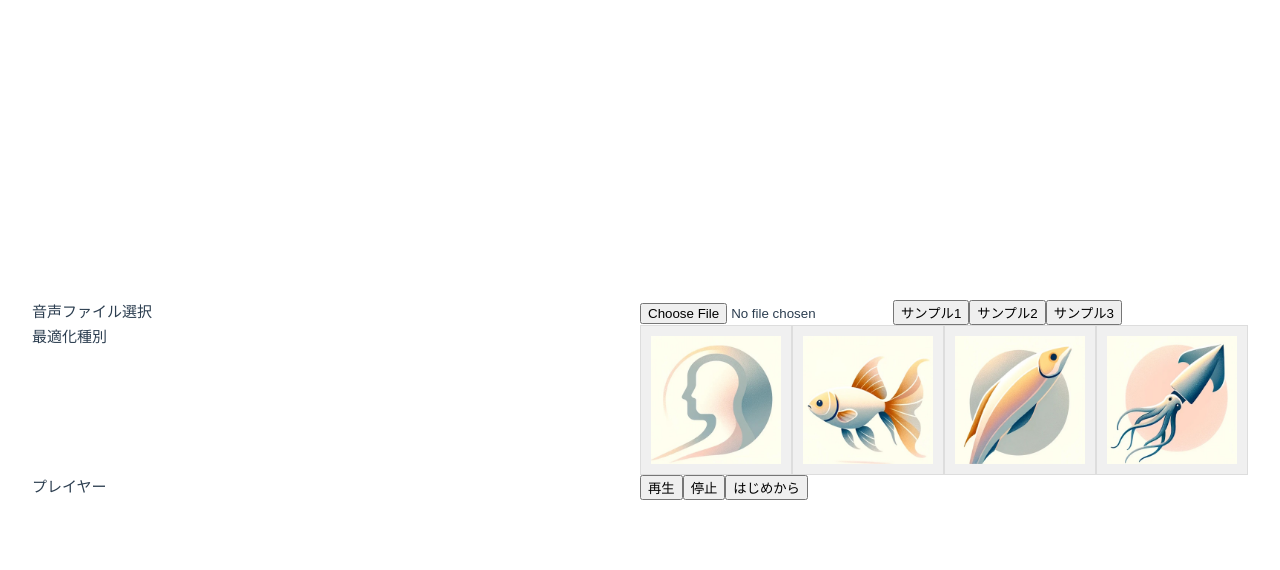
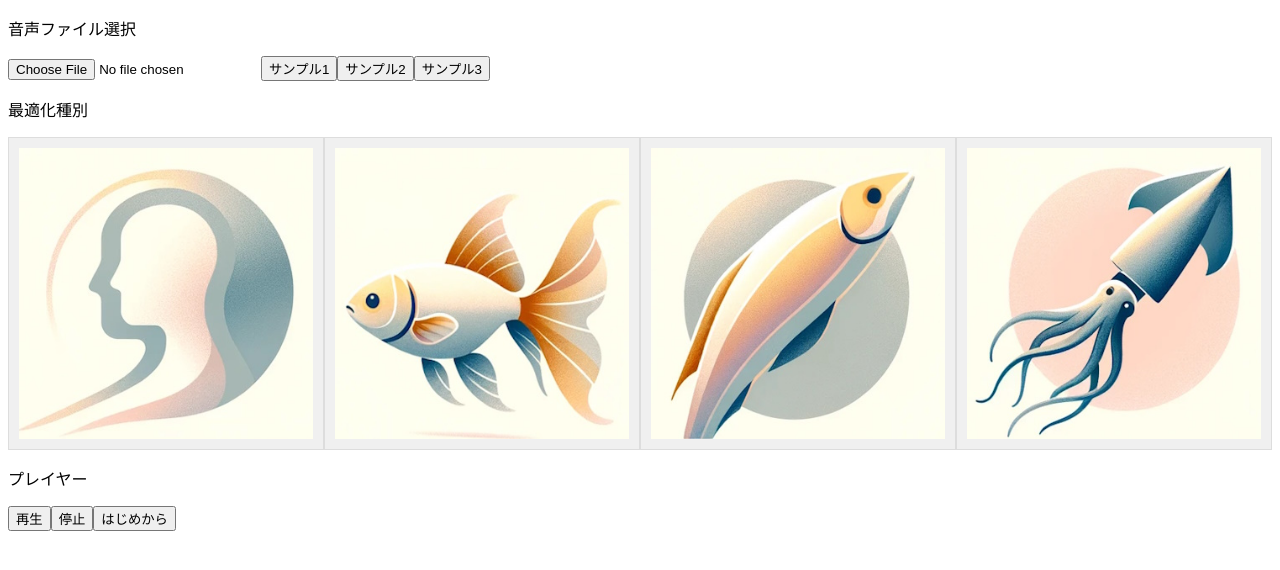
Before and after one commit to ritogk/fish-beat, a Vue app: page / in a window 1280 px wide. Shown: the top 570 px of the page. Built offline with nearby package versions, Linux system fonts and the light colour scheme.

Commit message:
未使用css delete

```diff
--- a/src/assets/base.css
+++ /dev/null
@@ -1,86 +0,0 @@
-/* color palette from <https://github.com/vuejs/theme> */
-:root {
-  --vt-c-white: #ffffff;
-  --vt-c-white-soft: #f8f8f8;
-  --vt-c-white-mute: #f2f2f2;
-
-  --vt-c-black: #181818;
-  --vt-c-black-soft: #222222;
-  --vt-c-black-mute: #282828;
-
-  --vt-c-indigo: #2c3e50;
-
-  --vt-c-divider-light-1: rgba(60, 60, 60, 0.29);
-  --vt-c-divider-light-2: rgba(60, 60, 60, 0.12);
-  --vt-c-divider-dark-1: rgba(84, 84, 84, 0.65);
-  --vt-c-divider-dark-2: rgba(84, 84, 84, 0.48);
-
-  --vt-c-text-light-1: var(--vt-c-indigo);
-  --vt-c-text-light-2: rgba(60, 60, 60, 0.66);
-  --vt-c-text-dark-1: var(--vt-c-white);
-  --vt-c-text-dark-2: rgba(235, 235, 235, 0.64);
-}
-
-/* semantic color variables for this project */
-:root {
-  --color-background: var(--vt-c-white);
-  --color-background-soft: var(--vt-c-white-soft);
-  --color-background-mute: var(--vt-c-white-mute);
-
-  --color-border: var(--vt-c-divider-light-2);
-  --color-border-hover: var(--vt-c-divider-light-1);
-
-  --color-heading: var(--vt-c-text-light-1);
-  --color-text: var(--vt-c-text-light-1);
-
-  --section-gap: 160px;
-}
-
-@media (prefers-color-scheme: dark) {
-  :root {
-    --color-background: var(--vt-c-black);
-    --color-background-soft: var(--vt-c-black-soft);
-    --color-background-mute: var(--vt-c-black-mute);
-
-    --color-border: var(--vt-c-divider-dark-2);
-    --color-border-hover: var(--vt-c-divider-dark-1);
-
-    --color-heading: var(--vt-c-text-dark-1);
-    --color-text: var(--vt-c-text-dark-2);
-  }
-}
-
-*,
-*::before,
-*::after {
-  box-sizing: border-box;
-  margin: 0;
-  font-weight: normal;
-}
-
-body {
-  min-height: 100vh;
-  color: var(--color-text);
-  background: var(--color-background);
-  transition:
-    color 0.5s,
-    background-color 0.5s;
-  line-height: 1.6;
-  font-family:
-    Inter,
-    -apple-system,
-    BlinkMacSystemFont,
-    'Segoe UI',
-    Roboto,
-    Oxygen,
-    Ubuntu,
-    Cantarell,
-    'Fira Sans',
-    'Droid Sans',
-    'Helvetica Neue',
-    sans-serif;
-  font-size: 15px;
-  text-rendering: optimizeLegibility;
-  -webkit-font-smoothing: antialiased;
-  -moz-osx-font-smoothing: grayscale;
-}
--- a/src/main.ts
+++ b/src/main.ts
@@ -1,5 +1,3 @@
-import './assets/main.css'
-
 import { createApp } from 'vue'
 import App from './App.vue'
 import router from './router'
```
